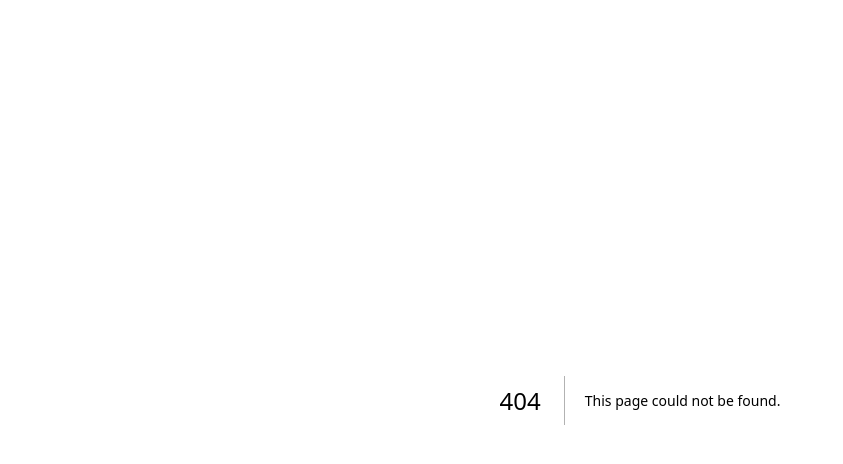
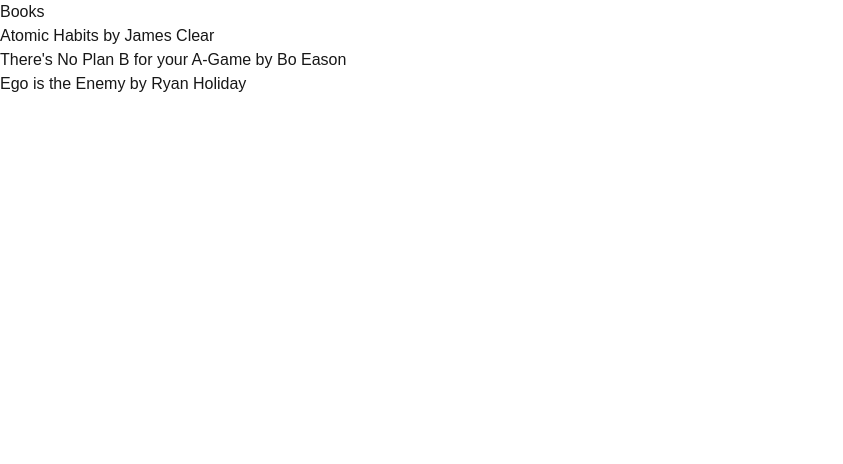
Before and after one commit to Romeo-04/practiceNEXTjs, a Next.js app: page /books in a window 1280 px wide. Before the commit this address had no page. Shown: the top 464 px of the page, without its empty margins (0-843 px from the left). Built offline with nearby package versions, Linux system fonts and the light colour scheme.

Commit message:
pushing latest learnings

```diff
--- /dev/null
+++ b/app/(root)/books/page.tsx
@@ -0,0 +1,23 @@
+import books from "@/app/api/db";
+
+async function Page(){
+    "use cache"; // Enable caching for this component
+    const response = await fetch("http://localhost:3000/api/books");
+
+    const booksData = await response.json();
+
+    return(
+        <div>
+            <h1>Books</h1>
+            <ul>
+                {booksData.map((book: {id: number; title: string; author: string}) => (
+                    <li key={book.id}>
+                        {book.title} by {book.author}
+                    </li>
+                ))}
+            </ul>
+        </div>
+    )
+}
+
+export default Page;
--- a/app/about/page.tsx
+++ b/app/about/page.tsx
@@ -1,3 +1,4 @@
+
 const page = () => {
   return (
     <div className="text-5xl">about</div>
--- /dev/null
+++ b/app/api/books/[id]/route.ts
@@ -0,0 +1,24 @@
+import books from '@/app/api/db';
+
+export async function PUT( request : Request,
+    context : {params:{id:string}} )
+    {
+    const id = +context.params.id;
+    const book = await request.json();
+
+    const index = books.findIndex((b) => b.id === id);
+    books[index] = book;
+
+    return Response.json(books[index]);
+}
+
+export async function DELETE( request : Request,
+    context : {params : {id : string}}
+){
+    const id = +context.params.id;
+
+    const index = books.findIndex((b) => b.id === id);
+    books.splice(index, 1);
+
+    return Response.json({message : `Book with id ${id} deleted successfully.`});
+}
--- /dev/null
+++ b/app/api/books/route.ts
@@ -0,0 +1,12 @@
+import books from "../db";
+
+export async function GET(){
+    return Response.json(books);
+}
+
+export async function POST(request: Request){
+    const book = await request.json();
+    books.push(book);
+
+    return Response.json(books);
+}
--- /dev/null
+++ b/app/api/db.ts
@@ -0,0 +1,7 @@
+const books = [
+    { id: 1, title: "Atomic Habits", author:"James Clear"},
+    { id: 2, title: "There's No Plan B for your A-Game", author:"Bo Eason"},
+    { id: 3, title: "Ego is the Enemy", author:"Ryan Holiday"},
+];
+
+export default books;
--- /dev/null
+++ b/app/global-error.tsx
@@ -0,0 +1,30 @@
+'use client' // Error boundaries must be Client Components
+
+import { useEffect } from 'react'
+
+export default function Error({
+  error,
+  reset,
+}: {
+  error: Error & { digest?: string }
+  reset: () => void
+}) {
+  useEffect(() => {
+    // Log the error to an error reporting service
+    console.error(error)
+  }, [error])
+
+  return (
+    <div>
+      <h2>Something went wrong!</h2>
+      <button
+        onClick={
+          // Attempt to recover by trying to re-render the segment
+          () => reset()
+        }
+      >
+        Try again
+      </button>
+    </div>
+  )
+}
--- /dev/null
+++ b/app/loader.tsx
@@ -0,0 +1,9 @@
+import React from 'react'
+
+const loader = () => {
+  return (
+    <div>loader</div>
+  )
+}
+
+export default loader
--- a/app/page.tsx
+++ b/app/page.tsx
@@ -1,16 +1,23 @@
 // No need to import React in Next.js 13 and later
 import Hello from "./components/hello";
 
-const page = () => {
-  console.log("What time of component is this?");
+async function Home () {
+  const response = await fetch('https://jsonplaceholder.typicode.com/albums');
+  if(!response.ok) throw new Error('Failed to fetch data');
+
+  const albums = await response.json();
 
   return (
-    <main>
-      <Hello/>
-      <div className="text-5xl">Home</div>
-    </main>
-
+    <div className="grid grid-cols-1 md:grid-cols-2 lg:grid-cols-3 gap-4 p-4">
+      {albums.map((album: { id: number; title: string }) => (
+        <div key={album.id} className="border p-4 rounded shadow">
+          <h3 className="text-xl font-bold mb-2">Album {album.id}</h3>
+          <p>{album.title}</p>
+        </div>
+      ))}
+    </div>
   )
 }
 
-export default page
+
+export default Home;
--- a/next.config.ts
+++ b/next.config.ts
@@ -6,7 +6,8 @@
   reactCompiler: true,
   experimental:{
     turbopackFileSystemCacheForDev:true
-  }
+  },
+  cacheComponents : true, // for caching components to improve performance
 };
 
 export default nextConfig;
```
